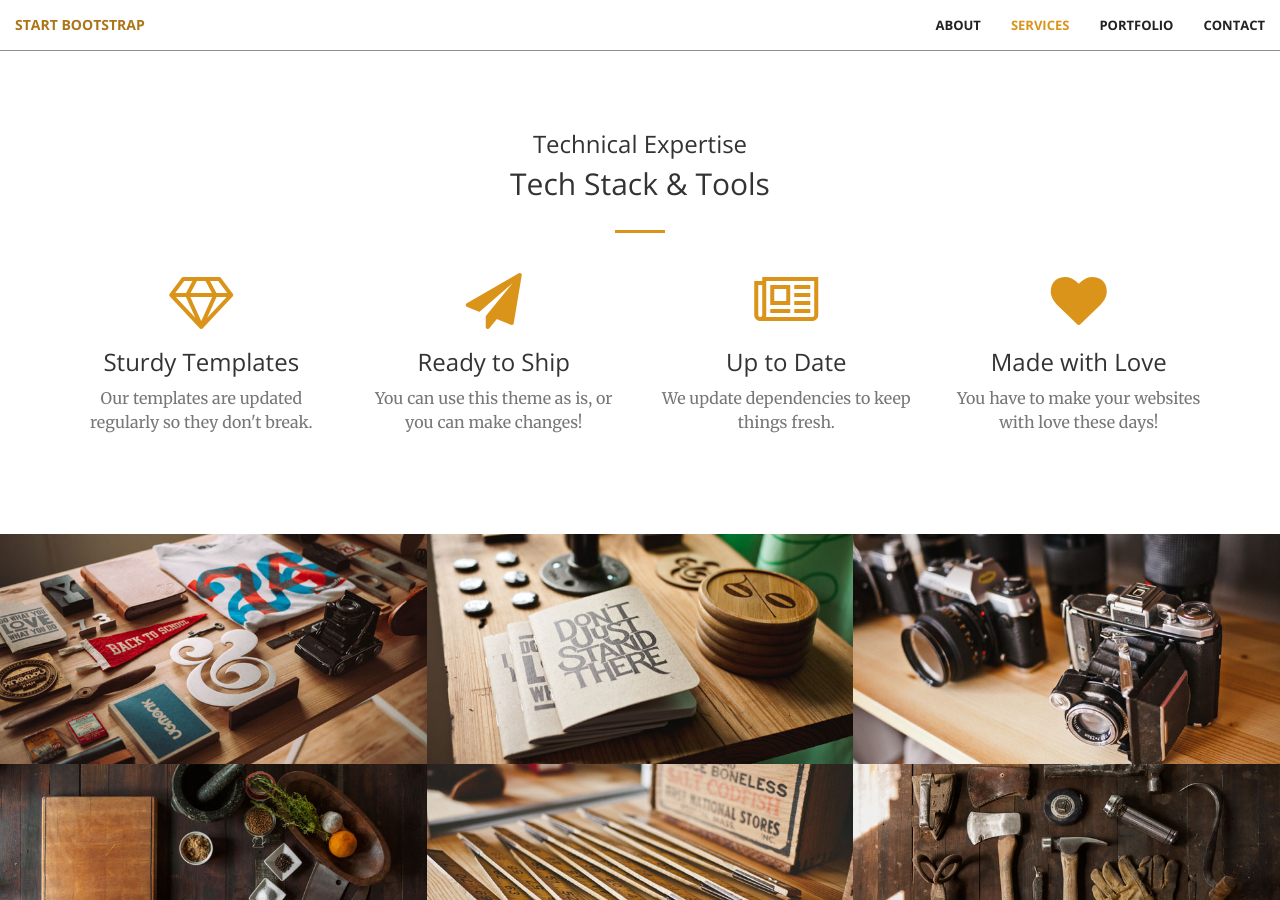
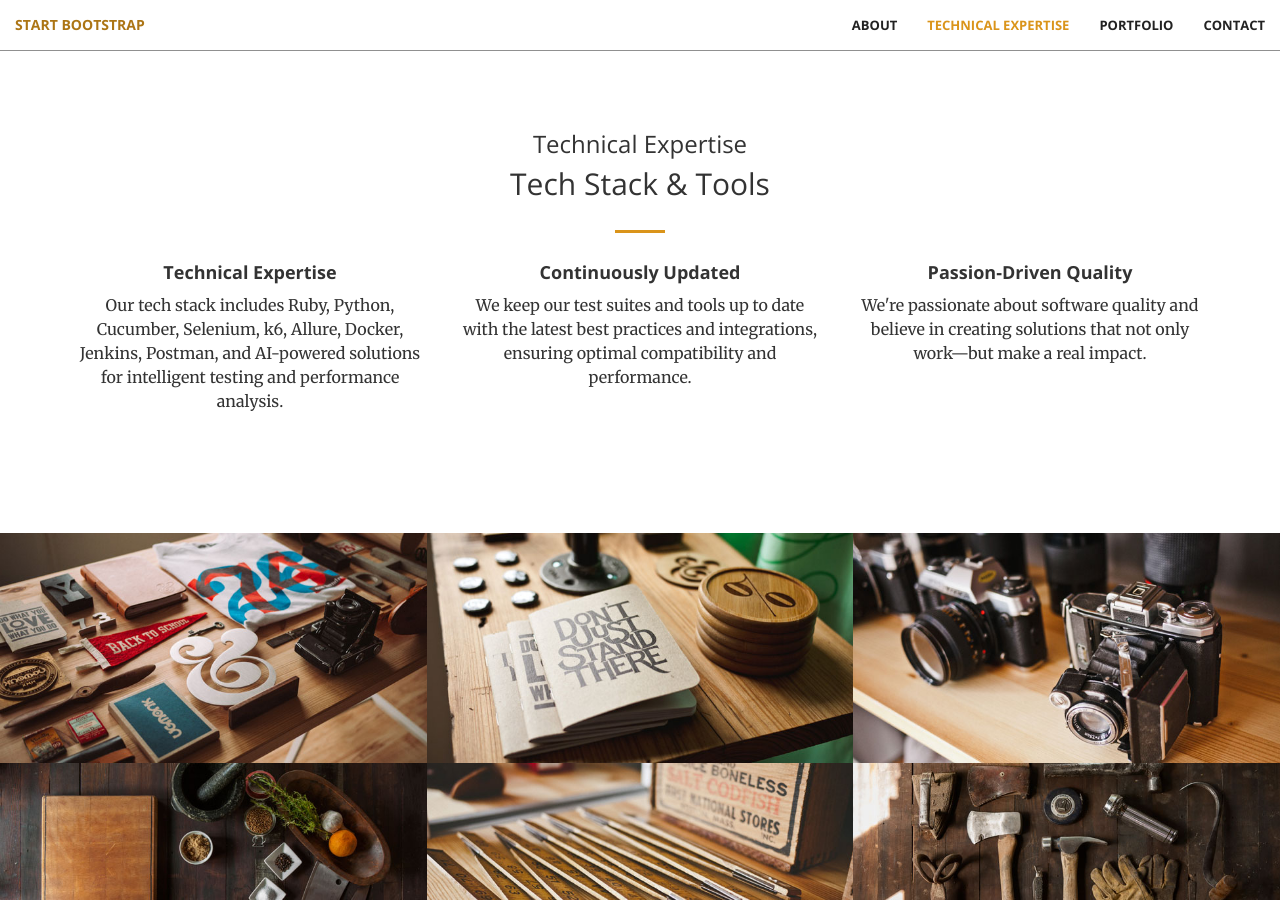
Before and after one commit to katherinsb/KatherineSierra, a Jekyll site: the page built from index.html, in a window 1280 px wide and 900 px high, scrolled down 1257 px. Built offline with Jekyll 4.4.1, drawn with Linux system fonts in a browser that asks for light colours; some of the changed text lies outside the part shown.

Commit message:
✅ Work together

```diff
--- a/_includes/aside.html
+++ b/_includes/aside.html
@@ -1,8 +1,10 @@
+<!-- Aside -->
+
 <aside class="bg-dark">
     <div class="container text-center">
         <div class="call-to-action">
-              <h2>Free Download at Start Bootstrap!</h2>
-              <a href="#" class="btn btn-default btn-xl wow tada">Download Now!</a>
+            <h2>Ready to Elevate Your Quality Assurance?</h2>
+            <a href="#" class="btn btn-default btn-xl wow tada">Let's Work Together!</a>
         </div>
     </div>
 </aside>
--- a/_includes/contact.html
+++ b/_includes/contact.html
@@ -1,29 +1,32 @@
+<!-- Contact -->
 <section id="contact">
     <div class="container">
         <div class="row">
-            <div class="col-lg-8 col-lg-offset-2 text-center">
+            <div class="col-lg-12 text-center">
                 <h2 class="section-heading">Let's Get In Touch!</h2>
                 <hr class="primary">
-                <p>Ready to start your next project with us? That's great! Give us a call or send us an email and we will get back to you as soon as possible!</p>
+                <p class="text-muted">Now that you know me a little better, I'd love to connect with you. Here's how you can reach me.</p>
             </div>
-        <div class="col-lg-2 col-lg-offset-2 text-center">
-            <a href="https://twitter.com/{{ site.twitter_username }}">
-                <i class="fa fa-twitter fa-3x wow bounceIn" data-wow-delay=".1s"></i>
-                <p>{{ site.twitter_username }}</p>
-            </a>
         </div>
-        <div class="col-lg-2 col-lg-offset-1 text-center">
-            <a href="mailto:{{ site.email }}">
-            <i class="fa fa-envelope-o fa-3x wow bounceIn" data-wow-delay=".1s"></i>
-                <p>{{ site.email }}</p>
-            </a>
+        <div class="row">
+            <div class="col-lg-4 text-center">
+                <a href="mailto:kvierrab@gmail.com">
+                    <i class="fa fa-envelope-o fa-3x wow bounceIn" data-wow-delay=".1s"></i>
+                    <p>kvierrab@gmail.com</p>
+                </a>
+            </div>
+            <div class="col-lg-4 text-center">
+                <a href="https://github.com/katherinsb">
+                    <i class="fa fa-github fa-3x wow bounceIn" data-wow-delay=".1s"></i>
+                    <p>katherinsb</p>
+                </a>
+            </div>
+            <div class="col-lg-4 text-center">
+                <a href="https://www.linkedin.com/in/katherine-sierra/">
+                    <i class="fa fa-linkedin fa-3x wow bounceIn" data-wow-delay=".1s"></i>
+                    <p>katherine-sierra</p>
+                </a>
+            </div>
         </div>
-        <div class="col-lg-2 col-lg-offset-1 text-center">
-            <a href="https://github.com/{{ site.github_username }}">
-            <i class="fa fa-github fa-3x wow bounceIn" data-wow-delay=".1s"></i>
-                <p>{{ site.github_username }}</p>
-            </a>
-        </div>
-
     </div>
 </section>
--- a/_includes/nav.html
+++ b/_includes/nav.html
@@ -18,7 +18,7 @@
                     <a class="page-scroll" href="#about">About</a>
                 </li>
                 <li>
-                    <a class="page-scroll" href="#services">Services</a>
+                    <a class="page-scroll" href="#services">Technical Expertise</a>
                 </li>
                 <li>
                     <a class="page-scroll" href="#portfolio">Portfolio</a>
--- a/_includes/services.html
+++ b/_includes/services.html
@@ -1,3 +1,4 @@
+<!-- Technical Expertise -->
 <section class="content-section text-center" id="services">
     <div class="container">
         <div class="content-section-heading">
@@ -9,36 +10,33 @@
                 <hr class="primary">
             </div>
         </div>
-    </div>
-    <div class="container">
         <div class="row">
-            <div class="col-lg-3 col-md-6 text-center">
-                <div class="service-box">
-                    <i class="fa fa-4x fa-diamond wow bounceIn text-primary"></i>
-                    <h3>Sturdy Templates</h3>
-                    <p class="text-muted">Our templates are updated regularly so they don't break.</p>
-                </div>
+            <div class="col-lg-4 col-md-6 mb-5 mb-lg-0">
+                <span class="service-icon rounded-circle mx-auto mb-3">
+                    <i class="icon-screen-desktop"></i>
+                </span>
+                <h4>
+                    <strong>Technical Expertise</strong>
+                </h4>
+                <p class="text-dark mb-0">Our tech stack includes Ruby, Python, Cucumber, Selenium, k6, Allure, Docker, Jenkins, Postman, and AI-powered solutions for intelligent testing and performance analysis.</p>
             </div>
-            <div class="col-lg-3 col-md-6 text-center">
-                <div class="service-box">
-                    <i class="fa fa-4x fa-paper-plane wow bounceIn text-primary" data-wow-delay=".1s"></i>
-                    <h3>Ready to Ship</h3>
-                    <p class="text-muted">You can use this theme as is, or you can make changes!</p>
-                </div>
+            <div class="col-lg-4 col-md-6 mb-5 mb-lg-0">
+                <span class="service-icon rounded-circle mx-auto mb-3">
+                    <i class="icon-refresh"></i>
+                </span>
+                <h4>
+                    <strong>Continuously Updated</strong>
+                </h4>
+                <p class="text-dark mb-0">We keep our test suites and tools up to date with the latest best practices and integrations, ensuring optimal compatibility and performance.</p>
             </div>
-            <div class="col-lg-3 col-md-6 text-center">
-                <div class="service-box">
-                    <i class="fa fa-4x fa-newspaper-o wow bounceIn text-primary" data-wow-delay=".2s"></i>
-                    <h3>Up to Date</h3>
-                    <p class="text-muted">We update dependencies to keep things fresh.</p>
-                </div>
-            </div>
-            <div class="col-lg-3 col-md-6 text-center">
-                <div class="service-box">
-                    <i class="fa fa-4x fa-heart wow bounceIn text-primary" data-wow-delay=".3s"></i>
-                    <h3>Made with Love</h3>
-                    <p class="text-muted">You have to make your websites with love these days!</p>
-                </div>
+            <div class="col-lg-4 col-md-6 mb-5 mb-md-0">
+                <span class="service-icon rounded-circle mx-auto mb-3">
+                    <i class="icon-heart"></i>
+                </span>
+                <h4>
+                    <strong>Passion-Driven Quality</strong>
+                </h4>
+                <p class="text-dark mb-0">We're passionate about software quality and believe in creating solutions that not only work—but make a real impact.</p>
             </div>
         </div>
     </div>
```
Also changed, not shown: 2 other files. Lines whose indentation alone changed are shown as unchanged.
